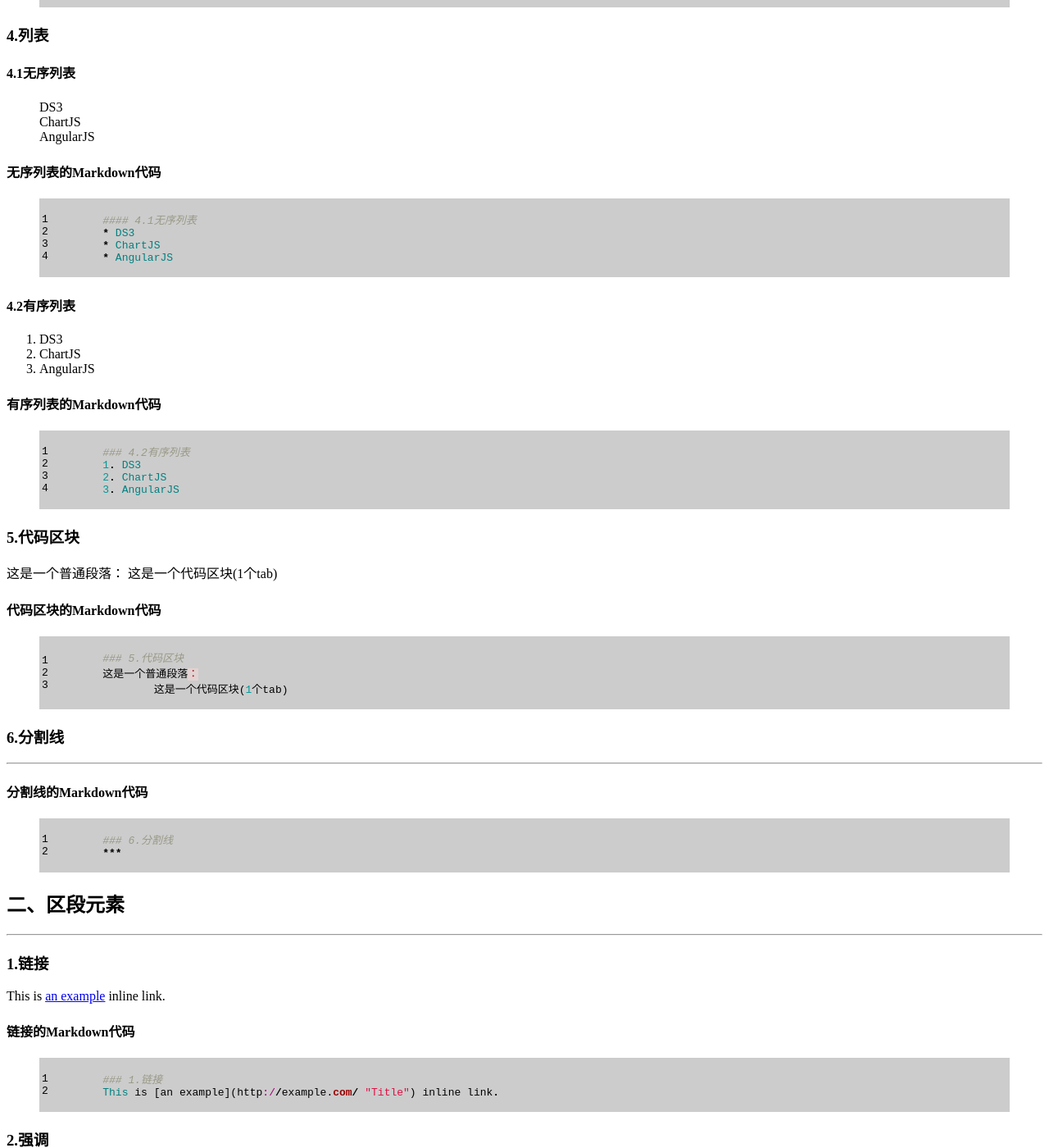
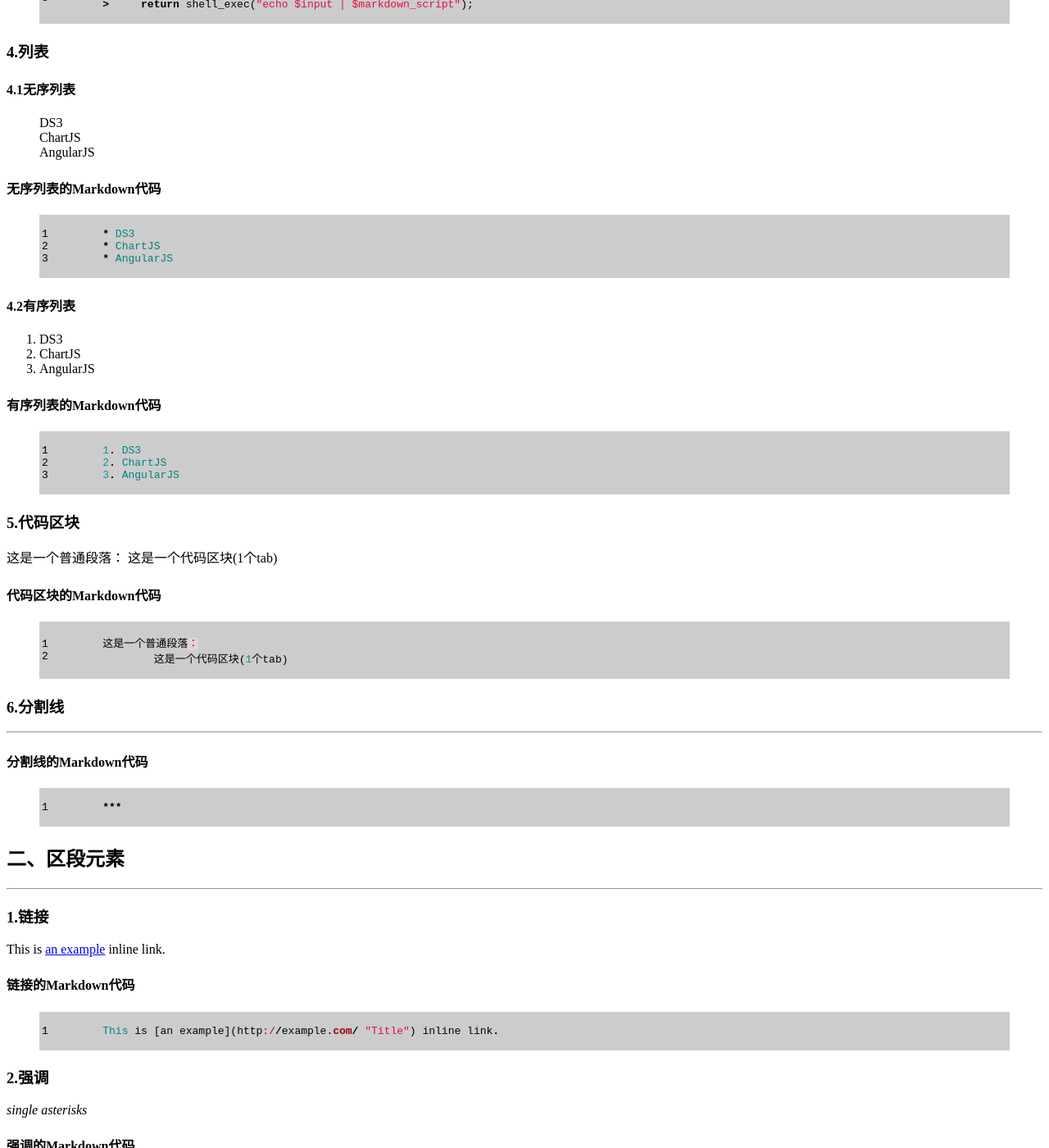
Before and after one commit to ftconan/pinmingkenan.github.io, a Jekyll site: the page built from _posts/2017-02-05-Markdown指南.md, in a window 1280 px wide and 1400 px high, scrolled down 1309 px. Shown: the whole window at 82% size. Built offline with Jekyll 4.4.1, drawn with Linux system fonts in a browser that asks for light colours; some of the changed text lies outside the part shown.

Commit message:
修改Markdown指南

```diff
--- a/_posts/2017-02-05-Markdown指南.md
+++ b/_posts/2017-02-05-Markdown指南.md
@@ -13,7 +13,7 @@
 ## 一、区块元素
 ***
 
-## 1.段落和换行
+### 1.段落和换行
 这是第一个段落(换行使用两个space + enter)
 这是第二个段落
 
@@ -26,13 +26,17 @@
 ### 2.标题
 
 # 这是h1
+
 ## 这是h2
+
 ###### 这是h6
 
 ### 标题的Markdown代码
 {% highlight ruby linenos %}
 	# 这是h1
+
 	## 这是h2
+
 	###### 这是h6
 {% endhighlight ruby %}
 
@@ -67,7 +71,6 @@
 
 #### 无序列表的Markdown代码
 {% highlight ruby linenos %}
-	#### 4.1无序列表
 	* DS3
 	* ChartJS
 	* AngularJS
@@ -80,7 +83,6 @@
 
 #### 有序列表的Markdown代码
 {% highlight ruby linenos %}
-	### 4.2有序列表
 	1. DS3
 	2. ChartJS
 	3. AngularJS
@@ -92,7 +94,6 @@
 
 #### 代码区块的Markdown代码
 {% highlight ruby linenos %}
-	### 5.代码区块
 	这是一个普通段落：
 		这是一个代码区块(1个tab)
 {% endhighlight ruby %}
@@ -102,7 +103,6 @@
 
 #### 分割线的Markdown代码
 {% highlight ruby linenos %}
-	### 6.分割线
 	***
 {% endhighlight ruby %}
 
@@ -114,7 +114,6 @@
 
 #### 链接的Markdown代码
 {% highlight ruby linenos %}
-	### 1.链接
 	This is [an example](http://example.com/ "Title") inline link.
 {% endhighlight ruby %}
 
@@ -123,7 +122,6 @@
 
 #### 强调的Markdown代码
 {% highlight ruby linenos %}
-	### 2.强调
 	*single asterisks*
 {% endhighlight ruby %}
 
@@ -132,7 +130,6 @@
 
 #### 强调的Markdown代码
 {% highlight ruby linenos %}
-	### 3.代码
 	Use the `printf()` function.
 {% endhighlight ruby %}
 
```
